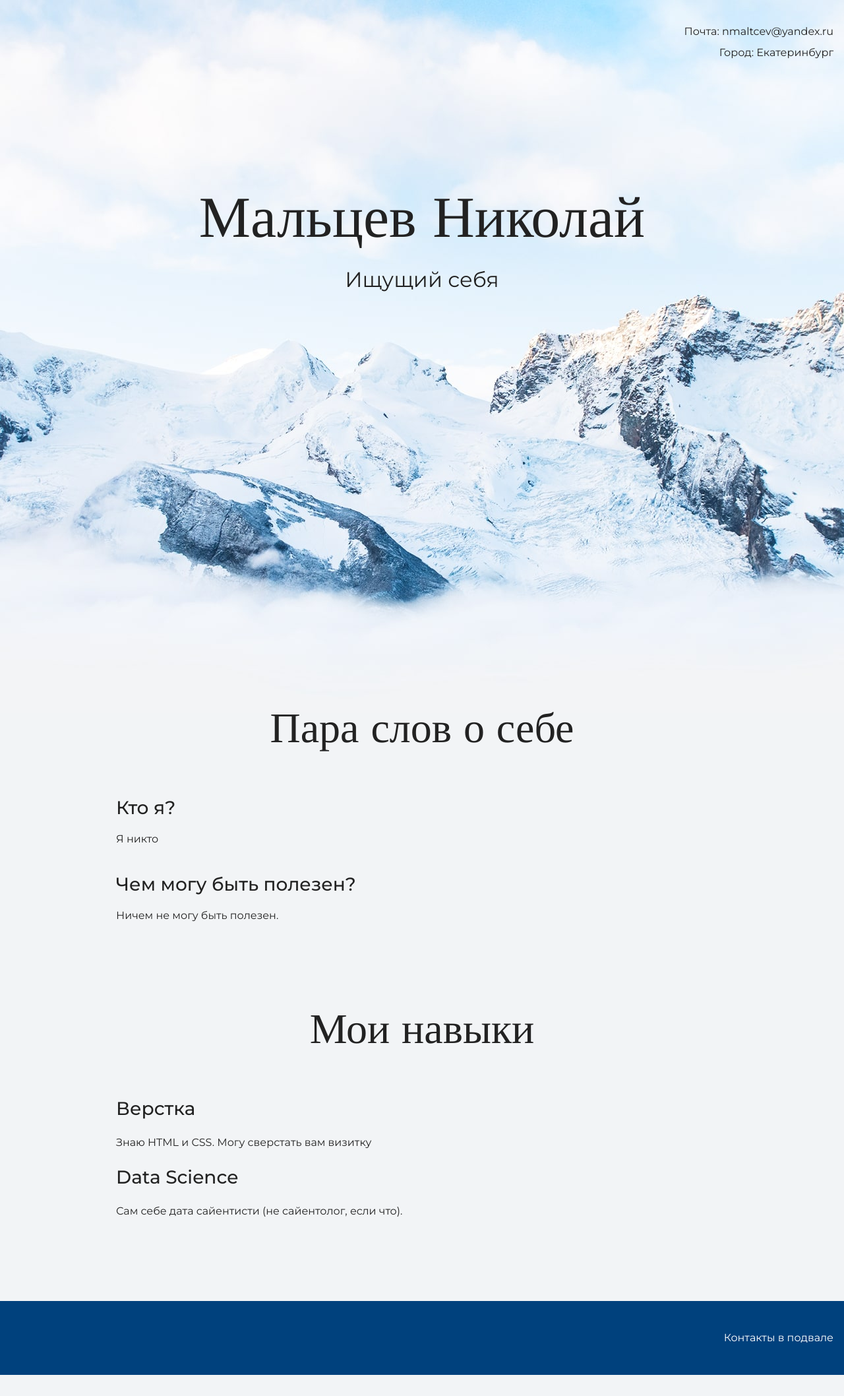
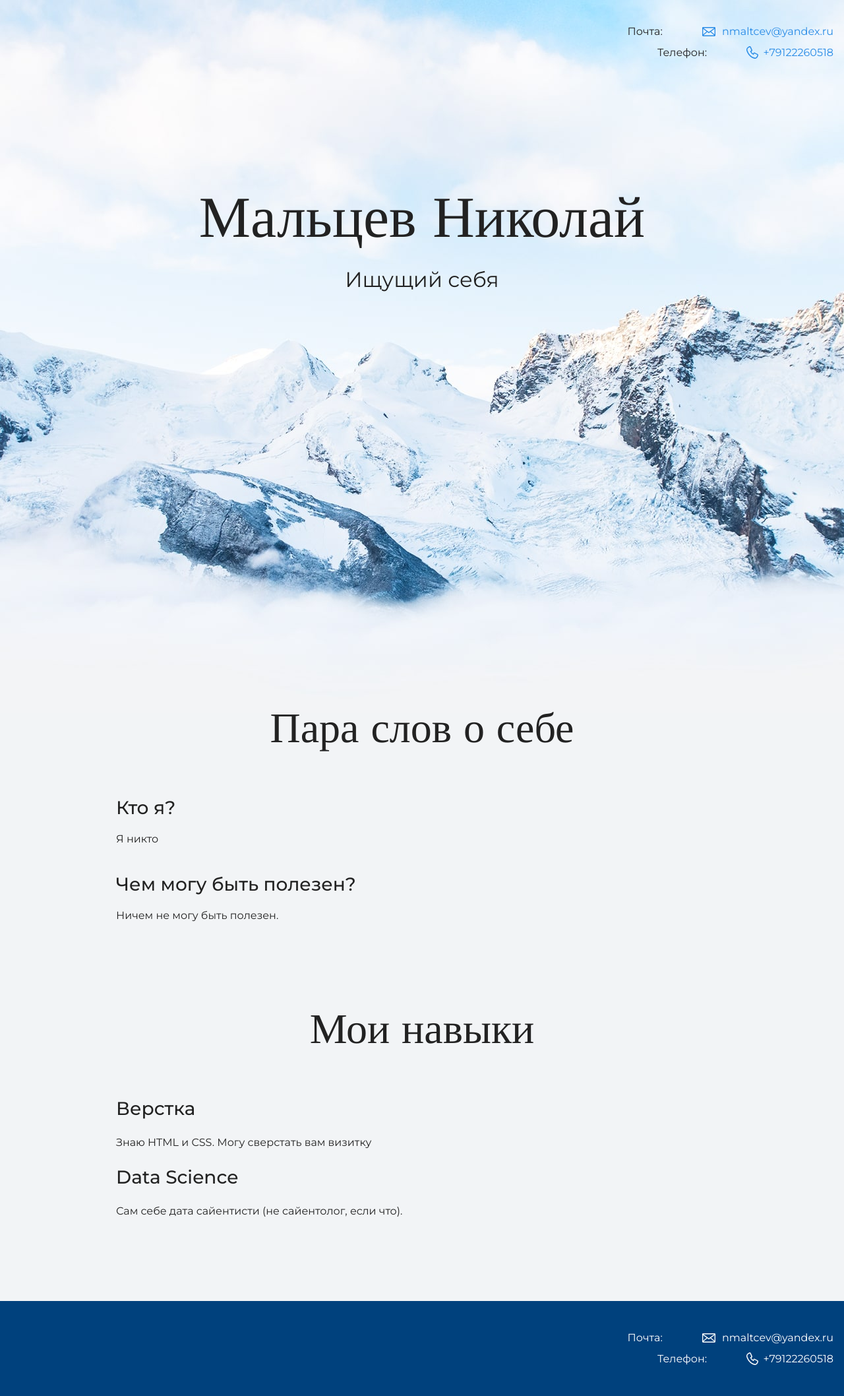
Before and after one commit to nick95a/business-card, a plain HTML site: page index.html in a window 1280 px wide. Shown: the whole page at 66% size. Before the commit the page ends 2084 px from the top, so only its background shows below. Drawn offline with nearby package versions, Linux system fonts and the light colour scheme.

Commit message:
Добавление стилей для контактов

```diff
--- a/index.html
+++ b/index.html
@@ -10,8 +10,8 @@
   <body>
     <header class="page-header">
       <div class = 'container'>
-      Почта: nmaltcev@yandex.ru <br>
-      Город: Екатеринбург
+        Почта: <a href = 'mailto:nmaltcev@yandex.ru' class = 'header-email'>nmaltcev@yandex.ru</a><br>
+        Телефон: <a href = 'tel: +79122260518' class = 'header-phone'>+79122260518</a>
       </div>
     </header>
 
@@ -50,7 +50,8 @@
 
     <footer class="page-footer">
       <div class = 'container'>
-      Контакты в подвале
+        Почта: <a href = 'mailto:nmaltcev@yandex.ru' class = 'footer-email'>nmaltcev@yandex.ru</a><br>
+        Телефон: <a href = 'tel: +79122260518' class = 'footer-phone'>+79122260518</a>
       </div>
     </footer>
   </body>
```
